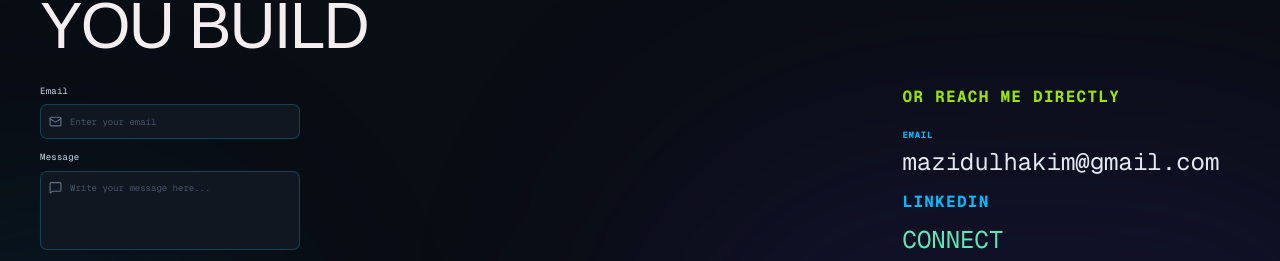
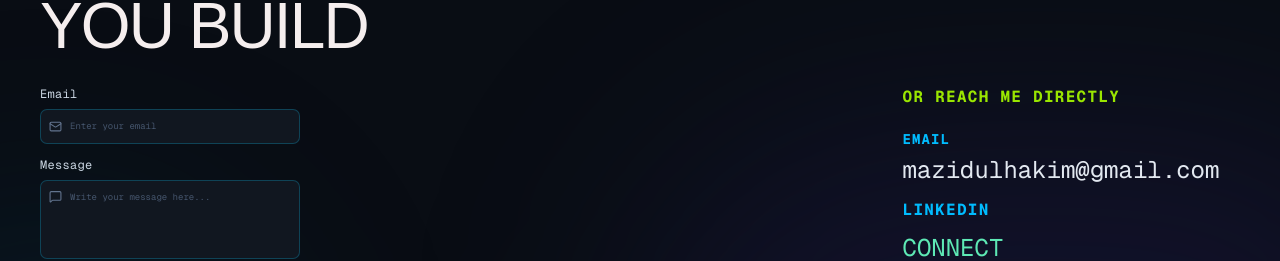
Before and after one commit to shihab-bhuiya/First-intern-Task, a Next.js app: page / in a window 1280 px wide. Shown: the part 5735-5996 px from the top of the page. Built offline with nearby package versions, Linux system fonts and the light colour scheme.

Commit message:
refactor: update font sizes in Contact component for improved readability

```diff
--- a/src/components/Contact.tsx
+++ b/src/components/Contact.tsx
@@ -150,7 +150,7 @@ export default function Contact() {
                   mb-1.5
                   block
                   font-mono
-                  text-[9px]
+                  text-[12px]
                   tracking-wide
                   text-slate-300
                 "
@@ -204,7 +204,7 @@ export default function Contact() {
                   mb-1.5
                   block
                   font-mono
-                  text-[9px]
+                  text-[12px]
                   tracking-wide
                   text-slate-300
                 "
@@ -308,7 +308,7 @@ export default function Contact() {
                 className="
                   mb-2
                   font-mono
-                  text-[9px]
+                  text-[14px]
                   font-bold
                   tracking-[0.08em]
                   text-sky-400
```
